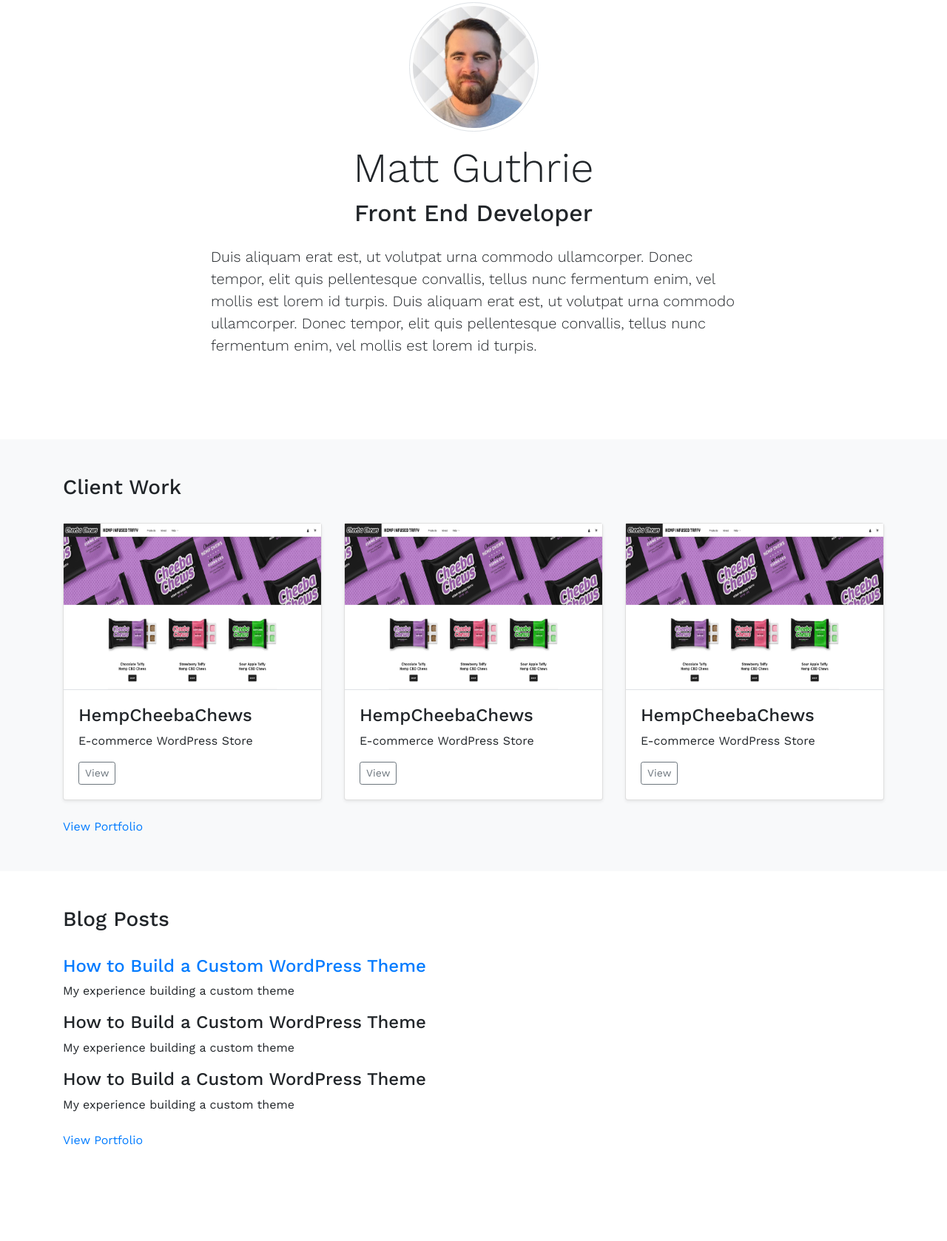
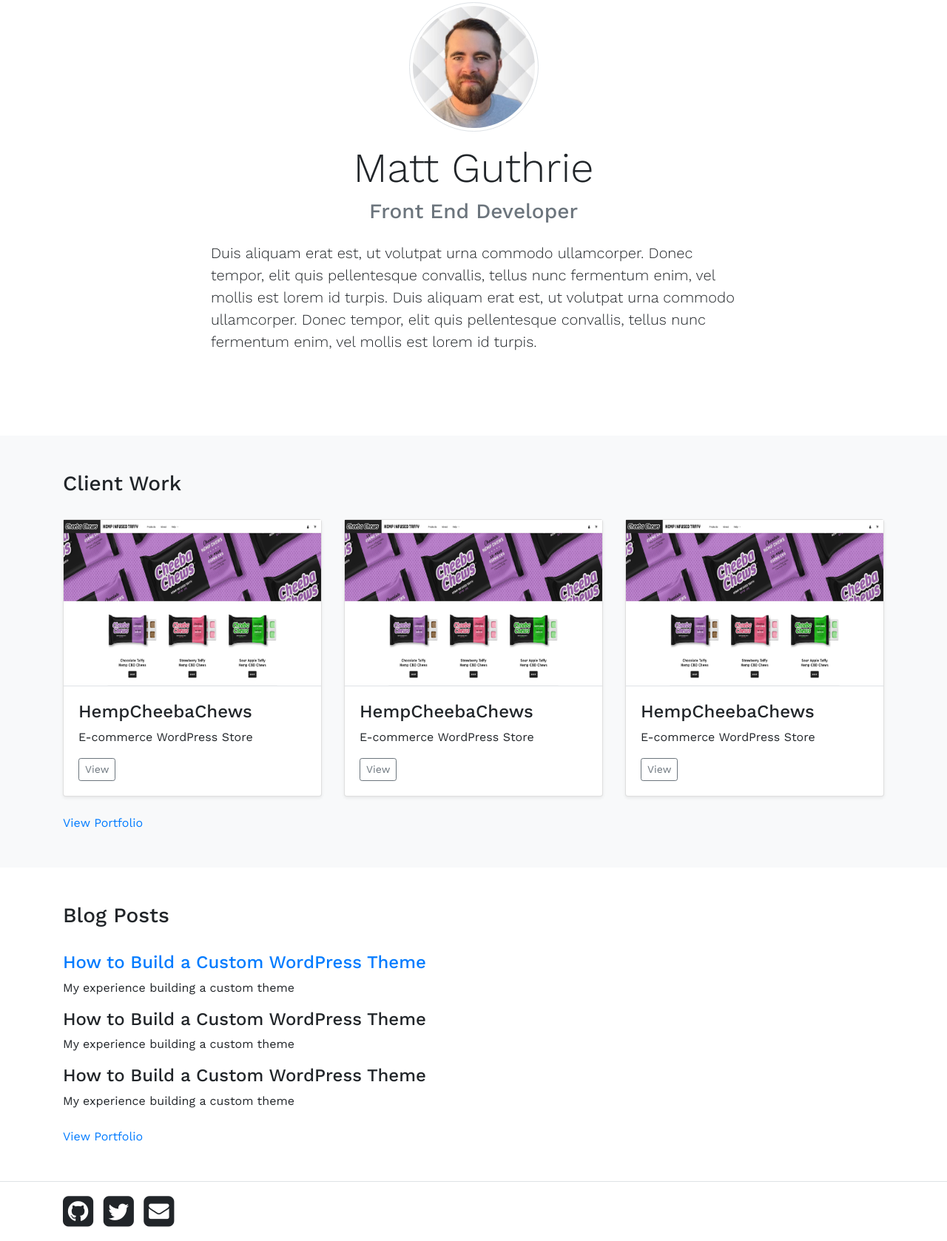
Before and after one commit to guthmatt/Bootstrap-Portfolio-Site, a plain HTML site: page index.html in a window 1280 px wide. Shown: the part 118-1796 px from the top of the page at 74% size. Before the commit the page ends 1720 px from the top, so only its background shows below. Drawn offline with nearby package versions, Linux system fonts and the light colour scheme.

Commit message:
added icons to footer

```diff
--- a/index.html
+++ b/index.html
@@ -8,8 +8,9 @@
     <!-- Bootstrap CSS -->
     <link rel="stylesheet" href="https://stackpath.bootstrapcdn.com/bootstrap/4.3.1/css/bootstrap.min.css" integrity="sha384-ggOyR0iXCbMQv3Xipma34MD+dH/1fQ784/j6cY/iJTQUOhcWr7x9JvoRxT2MZw1T" crossorigin="anonymous">
     <link href="https://fonts.googleapis.com/css?family=Work+Sans:300,400,500&display=swap" rel="stylesheet">
+    <link href="https://stackpath.bootstrapcdn.com/font-awesome/4.7.0/css/font-awesome.min.css" rel="stylesheet" integrity="sha384-wvfXpqpZZVQGK6TAh5PVlGOfQNHSoD2xbE+QkPxCAFlNEevoEH3Sl0sibVcOQVnN" crossorigin="anonymous">
     <link rel="stylesheet" href="./portfolio.css">
-    <title>Hello, world!</title>
+    <title>Matt Guthrie</title>
   </head>
   <body>
     <header>
@@ -31,7 +32,7 @@
         <div class="container d-flex flex-column justify-content-center align-items-center">
             <img src="./img/mkg_headshot.jpg" alt="headshot of mkg" class="rounded-circle mg-fluid img-thumbnail" width="175px" height="175px" >
             <h1 class="display-4 pt-3">Matt Guthrie</h1>
-            <h2>Front End Developer</h2>
+            <h3 class="text-muted">Front End Developer</h3>
             <div class="container">
                     <div class="row align-items-start">
                       <div class="col">
@@ -122,6 +123,13 @@
             <a class="" href="#">View Portfolio</a>
         </div>
     </div>
+    <footer class="py-3 bg-white border-top">
+        <div class="container">
+            <i class="fa fa-github-square fa-3x pr-2"></i>
+            <i class="fa fa-twitter-square fa-3x pr-2"></i>
+            <i class="fa fa-envelope-square fa-3x"></i>
+        </div>
+    </footer>
 
 
     <!-- Optional JavaScript -->
```
Also changed, not shown: blog-posts.html (+6 -1 lines).
